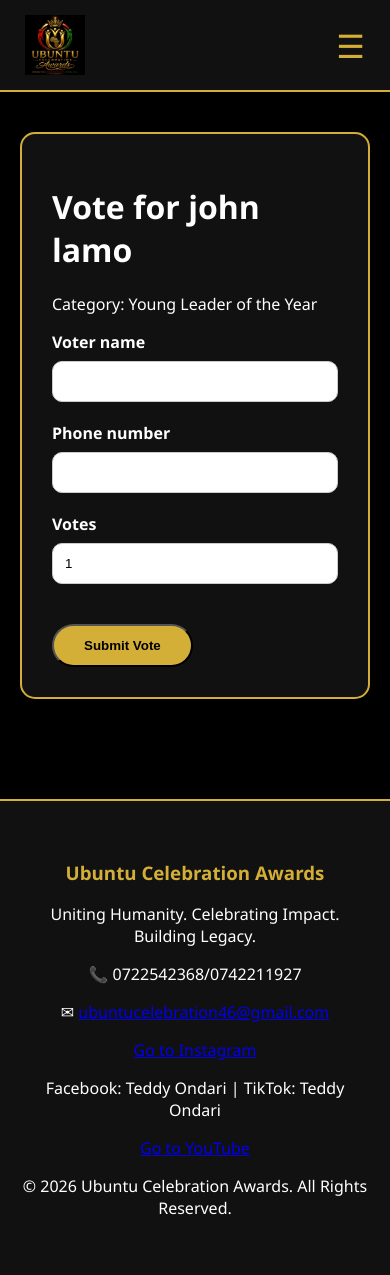
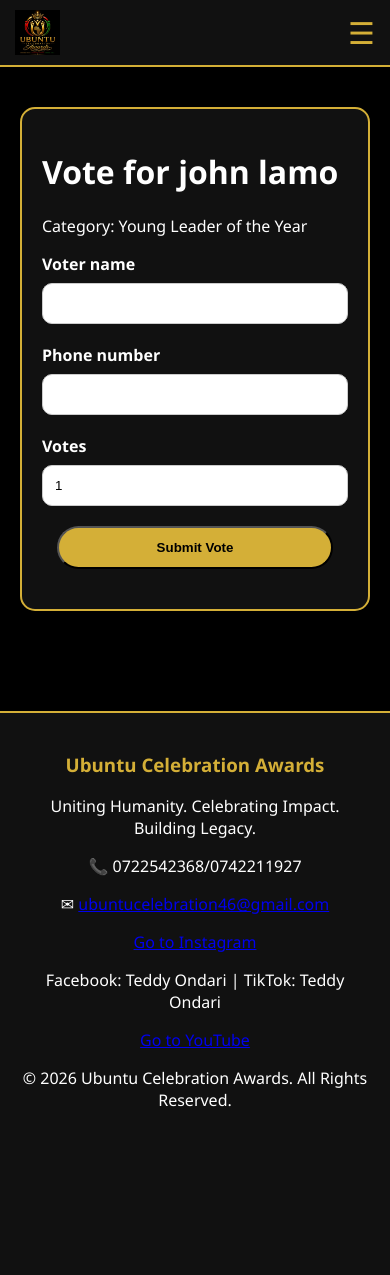
Before and after one commit to darwin102-cloud/ubuntu_celebration, a Django app: page /vote/2/ in a window 390 px wide. After the commit the page ends 1107 px from the top, so only its background shows below. Run offline with Django 5.2, Linux system fonts and the light colour scheme; data comes from the database, SQL or seed files in the repository.

Commit message:
Make website mobile responsive

```diff
--- a/awards/static/awards/css/style.css
+++ b/awards/static/awards/css/style.css
@@ -635,3 +635,199 @@ input[type="file"]{
 .leaderboard-table th{
     background:#D4AF37;
 }
+
+/* ================= MOBILE RESPONSIVE ================= */
+
+@media (max-width: 768px){
+
+    body{
+        overflow-x:hidden;
+    }
+
+
+    /* NAVBAR */
+
+    .navbar{
+        padding: 10px 15px;
+        display:flex;
+        justify-content:space-between;
+        align-items:center;
+    }
+
+
+    .nav-logo img{
+        width:45px;
+        height:45px;
+    }
+
+
+    .brand-text h3{
+        font-size:16px;
+        margin:0;
+    }
+
+
+    .brand-text small{
+        font-size:10px;
+    }
+
+
+    .hamburger{
+        display:block;
+        font-size:30px;
+        cursor:pointer;
+    }
+
+
+    .nav-links{
+
+        position:absolute;
+        top:70px;
+        left:0;
+
+        width:100%;
+
+        display:none;
+        flex-direction:column;
+
+        text-align:center;
+
+        padding:20px 0;
+
+    }
+
+
+    .nav-links li{
+
+        margin:15px 0;
+
+    }
+
+
+    .nav-links.active{
+
+        display:flex;
+
+    }
+
+
+
+    /* HERO SECTION */
+
+    .hero{
+
+        padding:20px 15px;
+
+        text-align:center;
+
+    }
+
+
+    .hero h1{
+
+        font-size:28px;
+
+    }
+
+
+    .hero p{
+
+        font-size:15px;
+
+    }
+
+
+
+    /* BUTTON */
+
+    .btn{
+
+        width:90%;
+        display:block;
+        margin:20px auto;
+
+    }
+
+
+
+    /* STATS */
+
+    .stats-section{
+
+        display:flex;
+
+        flex-direction:column;
+
+        gap:15px;
+
+        padding:15px;
+
+    }
+
+
+    .stat-card{
+
+        width:100%;
+
+    }
+
+
+
+    /* COUNTDOWN */
+
+    .countdown-container{
+
+        display:grid;
+
+        grid-template-columns:repeat(2,1fr);
+
+        gap:10px;
+
+        padding:15px;
+
+    }
+
+
+    .count-box{
+
+        width:100%;
+
+    }
+
+
+
+    /* FORMS */
+
+    .vote-card,
+    .nomination-card{
+
+        width:90%;
+
+        margin:auto;
+
+        padding:20px;
+
+    }
+
+
+    input,
+    textarea,
+    select{
+
+        width:100%;
+
+    }
+
+
+
+    /* FOOTER */
+
+    .footer{
+
+        text-align:center;
+
+        padding:20px;
+
+    }
+
+}
```
